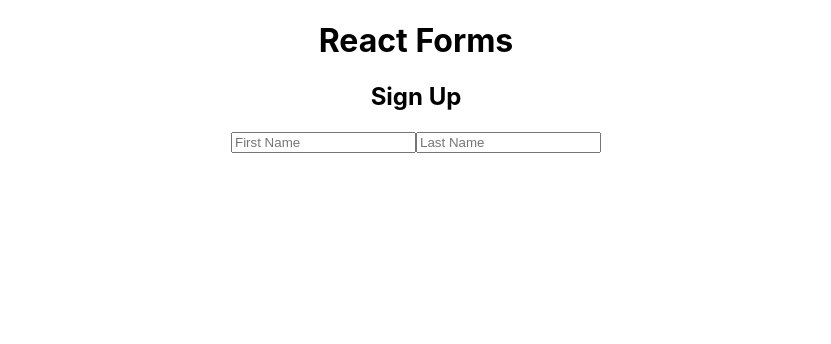
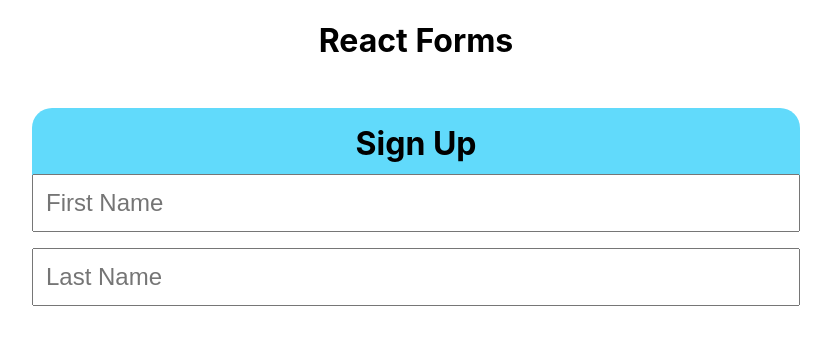
Before and after one commit to MishaelRatemo/Reat-Forms, a React (Create React App) app: page / in a window 1280 px wide. Shown: the top 344 px of the page, without its empty margins (224-1055 px from the left). Built offline with nearby package versions, Linux system fonts and the light colour scheme; the HTML template or start-up script is replaced by a standard one.

Commit message:
form state as object--- combining values of many events as objects in the set state

```diff
--- a/src/App.css
+++ b/src/App.css
@@ -36,3 +36,25 @@
     transform: rotate(360deg);
   }
 }
+
+form{
+  display: flex;
+  flex-direction: column;
+  width: 60%;
+  margin: auto;
+}
+form>h2{
+  background-color: #61dafb;
+  font-size: xx-large;
+  border-radius: 20px 20px 0  0;
+  padding: 2%;
+  margin-bottom: -0.5%;
+}
+form input{
+  margin-bottom: 2%;
+  /* margin-top: -4.5%; */
+  line-height: 20%;
+  height: 30px;
+  font-size: x-large;
+  padding: 12px;
+}
--- a/src/Form.js
+++ b/src/Form.js
@@ -1,29 +1,41 @@
 import React, { useState } from 'react'
 
 function MyForm() {
-    const [firstName, setFirstName] = useState('')
-    const [lastName, setLastName] = useState('')
+    const [formdata, setFormData] = useState({
+        firstName:"", lastName:""
+    })
 
-    // console.log(firstName,lastName)
+    function handleChange(event){
+        setFormData(prevFormData =>{
+            return{
+                ...prevFormData,
+                [event.target.name]:event.target.value
+            }
+        })
+    }
 
-    function handleFNChange(event){
-        setFirstName(event.target.value)
-    }
-    function handleLNChange(event){
-        setLastName(event.target.value)
-    }
+    console.log(formdata)
+
+//     function handleFNChange(event){
+//         setFirstName(event.target.value)
+//     }
+//     function handleLNChange(event){
+//         setLastName(event.target.value)
+//     }
   return (
     <form>
         <h2>Sign Up</h2>
         <input
             type="text"
             placeholder='First Name'
-            onChange={handleFNChange}
+            onChange={handleChange}
+            name="firstName"
         />
         <input
             type="text"
             placeholder='Last Name'
-            onChange={handleLNChange}
+            onChange={handleChange}
+            name="lastName"
         />
 
     </form>
```
